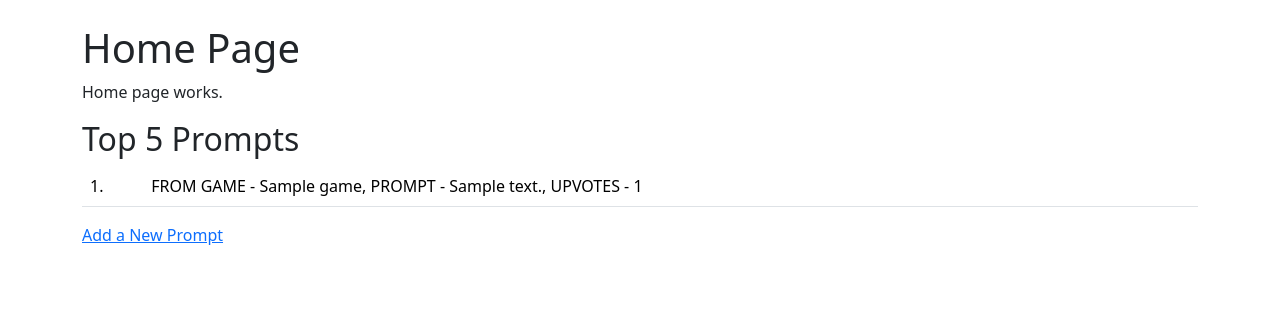
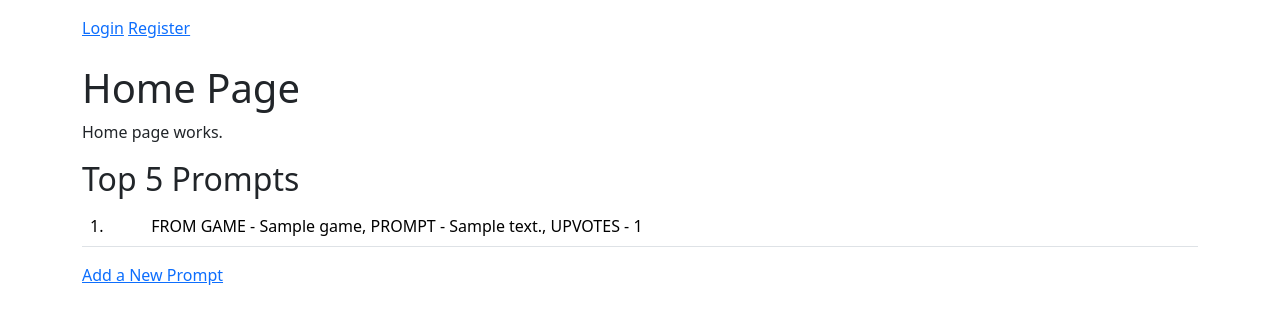
Before and after one commit to mc3071258/verve, a Django app: template templates/home.html in a window 1280 px wide. Shown: the top 324 px of the page. Run offline with Django 5.2, Linux system fonts and the light colour scheme; the template is opened without the code that fills it: most values are stand-ins (such as "Sample title", 1, 10 or a date in 2020).

Commit message:
Log in state now shows on base html

```diff
--- a/templates/base.html
+++ b/templates/base.html
@@ -10,6 +10,17 @@
     <link href="https://cdn.jsdelivr.net/npm/bootstrap@5.3.3/dist/css/bootstrap.min.css" rel="stylesheet">
 </head>
 <body>
+     <div class="container mt-3 mb-4">
+        {% if user.is_authenticated %}
+        Logged in as {{user.username}}
+        <a href="{% url 'my_profile' %}">My Profile</a>
+        <a href="{% url 'logout' %}">Logout</a>
+        {% else %}
+        <a href="{% url 'login' %}">Login</a>
+        <a href="{% url 'register' %}">Register</a>
+        {% endif %}
+     </div>
+
     <div class="container mt-4">
         {% block content %}
         {% endblock %}
```
